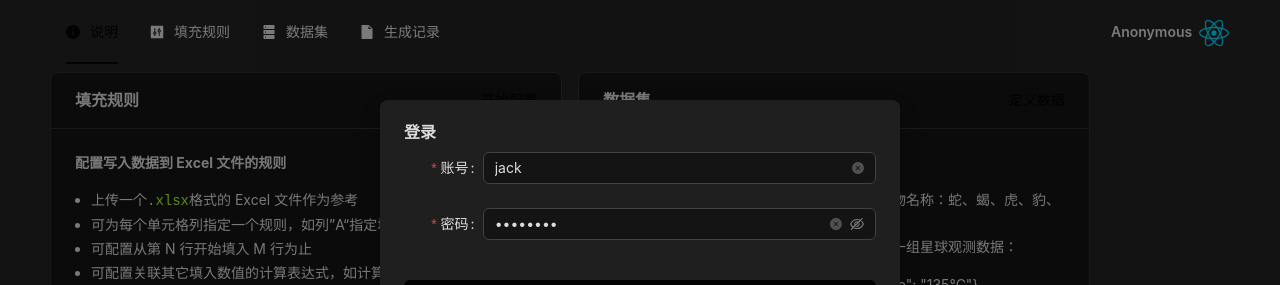
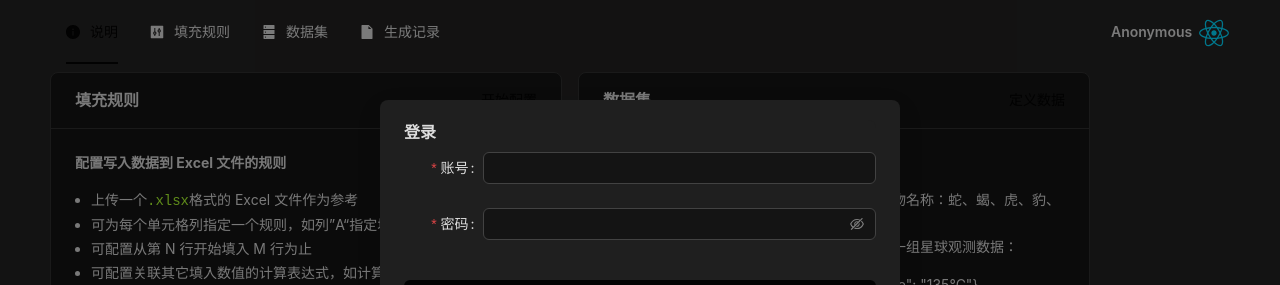
Before and after one commit to StilleMenschen/fillexcel-front, a React (Vite) app: page / in a window 1280 px wide. Shown: the top 285 px of the page. Built offline with nearby package versions, Linux system fonts and the light colour scheme.

Commit message:
build: 将UI组件独立打包

```diff
--- a/src/components/login/login-dialog.tsx
+++ b/src/components/login/login-dialog.tsx
@@ -33,13 +33,7 @@ function LoginDialog() {
 
     return (
         <Modal title="登录" closeIcon={false} open={!signInfo.logged} forceRender={true} footer={null}>
-            <Form
-                name="loginForm"
-                form={loginForm}
-                onFinish={handleLogin}
-                initialValues={{ username: "jack", password: "4321dcba" }}
-                labelCol={{ span: 4 }}
-                autoComplete="off">
+            <Form name="loginForm" form={loginForm} onFinish={handleLogin} labelCol={{ span: 4 }} autoComplete="off">
                 <Form.Item label="账号" name="username" rules={[{ required: true, message: "请输入账号" }]}>
                     <Input allowClear />
                 </Form.Item>
--- a/vite.config.ts
+++ b/vite.config.ts
@@ -34,7 +34,10 @@ export default defineConfig({
         // sourcemap: true,
         rollupOptions: {
             output: {
-                manualChunks(id) {
+                manualChunks: {
+                    antd: ["antd"]
+                }
+                /*manualChunks(id) {
                     // 合并外部依赖到同一个文件
                     if (/node_modules/.test(id)) {
                         return "vendor";
@@ -43,7 +46,7 @@ export default defineConfig({
                     if (moduleMatch.test(id)) {
                         return "app";
                     }
-                }
+                }*/
             }
         }
     }
```
